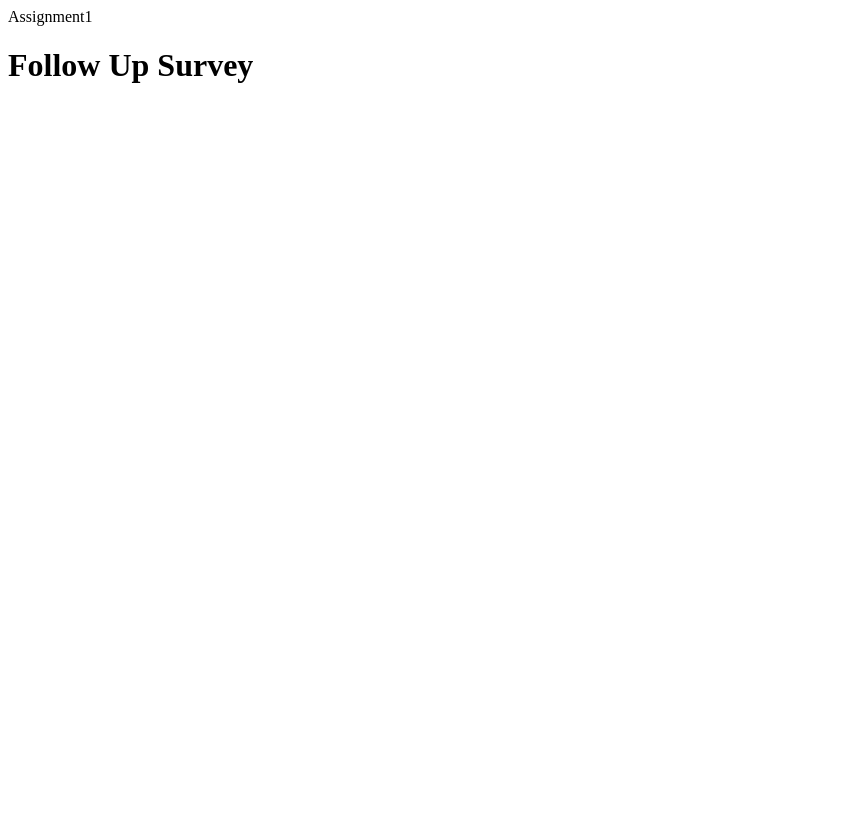
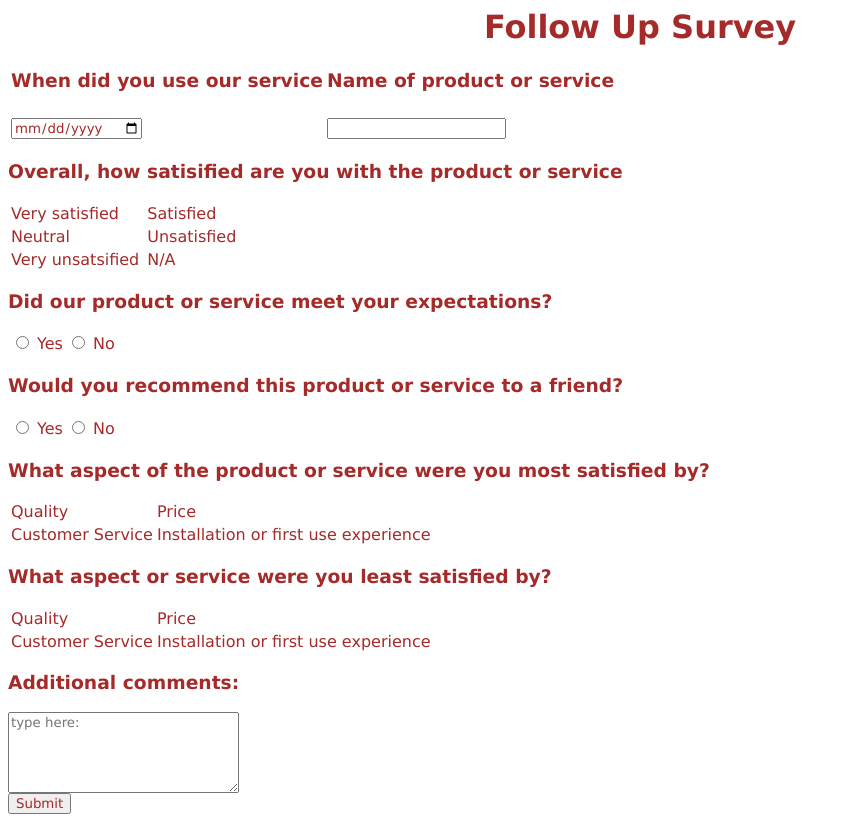
Before and after one commit to AmineJml/WebDevelopment, a plain HTML site: page Assignment1.html in a window 1280 px wide. Shown: the whole page, without its empty margins (0-851 px from the left). Before the commit the page ends 800 px from the top, so only its background shows below. Drawn offline with Linux system fonts and the light colour scheme.

Commit message:
....
....

```diff
--- a/Assignment1.html
+++ b/Assignment1.html
@@ -1,14 +1,149 @@
 <html>
-<header>
-    Assignment1
-</header>
+
+<head>
+    <link rel="stylesheet" href="styles.css">
+</head>
 
 <body>
-    <h1 class="font-wiggly">Follow Up Survey </h1>
+    <h1 class="font-wiggly center">Follow Up Survey </h1>
+
+    <table>
+        <tr>
+            <td>
+                <h3>When did you use our service</h3>
+            </td>
+            <td>
+                <h3> Name of product or service</h3>
+            </td>
+        </tr>
+
+        <tr>
+            <td>
+                <label for="birthday"></label>
+            </td>
+            <td>
+
+            </td>
+        </tr>
+        <tr>
+            <td>
+                <input type="date" name="birthday">
+
+            </td>
+            <td>
+                <input type="text"><br>
+            </td>
+        </tr>
+    </table>
 
 
 
+    <h3 class="title-bold"> Overall, how satisified are you with the product or service </h3>
+    <table>
+        <tr>
+            <td>
+                Very satisfied
+            </td>
+            <td></td>
+            <td>
+                Satisfied
+            </td>
+        </tr>
+        <tr>
+            <td>
+                Neutral
+            </td>
+            <td></td>
+            <td>
+                Unsatisfied
+            </td>
+        </tr>
+        <tr>
+            <td>
+                Very unsatsified
+            </td>
+            <td></td>
+            <td>
+                N/A
+            </td>
+        </tr>
+    </table>
 
+    <h3 class="title-bold"> Did our product or service meet your expectations? </h3>
+
+    <table>
+        <tr>
+            <td>
+                <input type="radio" id="html" name="fav_language" value="HTML">
+                <label for="html">Yes</label><br>
+            </td>
+            <td>
+                <input type="radio" id="css" name="fav_language" value="CSS">
+                <label for="css">No</label><br>
+            </td>
+        </tr>
+    </table>
+
+    <h3 class="title-bold"> Would you recommend this product or service to a friend? </h3>
+
+    <table>
+        <tr>
+            <td>
+                <input type="radio" id="html" name="fav_language" value="HTML">
+                <label for="html">Yes</label><br>
+            </td>
+            <td>
+                <input type="radio" id="css" name="fav_language" value="CSS">
+                <label for="css">No</label><br>
+            </td>
+        </tr>
+    </table>
+    <h3 class="title-bold">What aspect of the product or service were you most satisfied by?</h3>
+    <table>
+        <tr>
+            <td>
+                Quality
+            </td>
+            <td>
+                Price
+            </td>
+        </tr>
+        <tr>
+            <td>
+                Customer Service
+            </td>
+            <td>
+                Installation or first use experience
+            </td>
+        </tr>
+
+    </table>
+
+    <h3 class="title-bold">What aspect or service were you least satisfied by?</h3>
+    <table>
+        <tr>
+            <td>
+                Quality
+            </td>
+            <td>
+                Price
+            </td>
+        </tr>
+        <tr>
+            <td>
+                Customer Service
+            </td>
+            <td>
+                Installation or first use experience
+            </td>
+        </tr>
+
+    </table>
+
+    <h3 class="title-bold">Additional comments: </h3>
+    <textarea name="" cols="30" rows="5" placeholder="type here:"></textarea>
+    </br>
+    <button class="center button" type="button">Submit</button>
 
 </body>
 
--- /dev/null
+++ b/styles.css
@@ -0,0 +1,8 @@
+* {
+  font-family: "Lucida Sans", "Lucida Sans Regular", "Lucida Grande",
+    "Lucida Sans Unicode", Geneva, Verdana, sans-serif;
+  color: brown;
+}
+.center {
+  text-align: center;
+}
```
